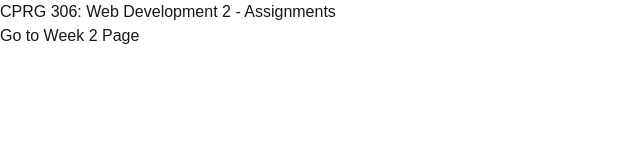
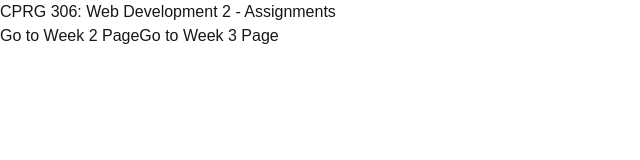
Before and after one commit to fevenYtbarek/cprg306-assignments, a Next.js app: page / in a window 1280 px wide. Shown: the top 160 px of the page, without its empty margins (0-640 px from the left). Built offline with nearby package versions, Linux system fonts and the light colour scheme.

Commit message:
Update page.tsx

```diff
--- a/app/page.tsx
+++ b/app/page.tsx
@@ -5,6 +5,7 @@ export default function Home() {
     <main>
       <h1>CPRG 306: Web Development 2 - Assignments</h1>
       <Link href="/week-2">Go to Week 2 Page</Link>
+      <Link href="/week-3">Go to Week 3 Page</Link>
     </main>
   );
 }
```
